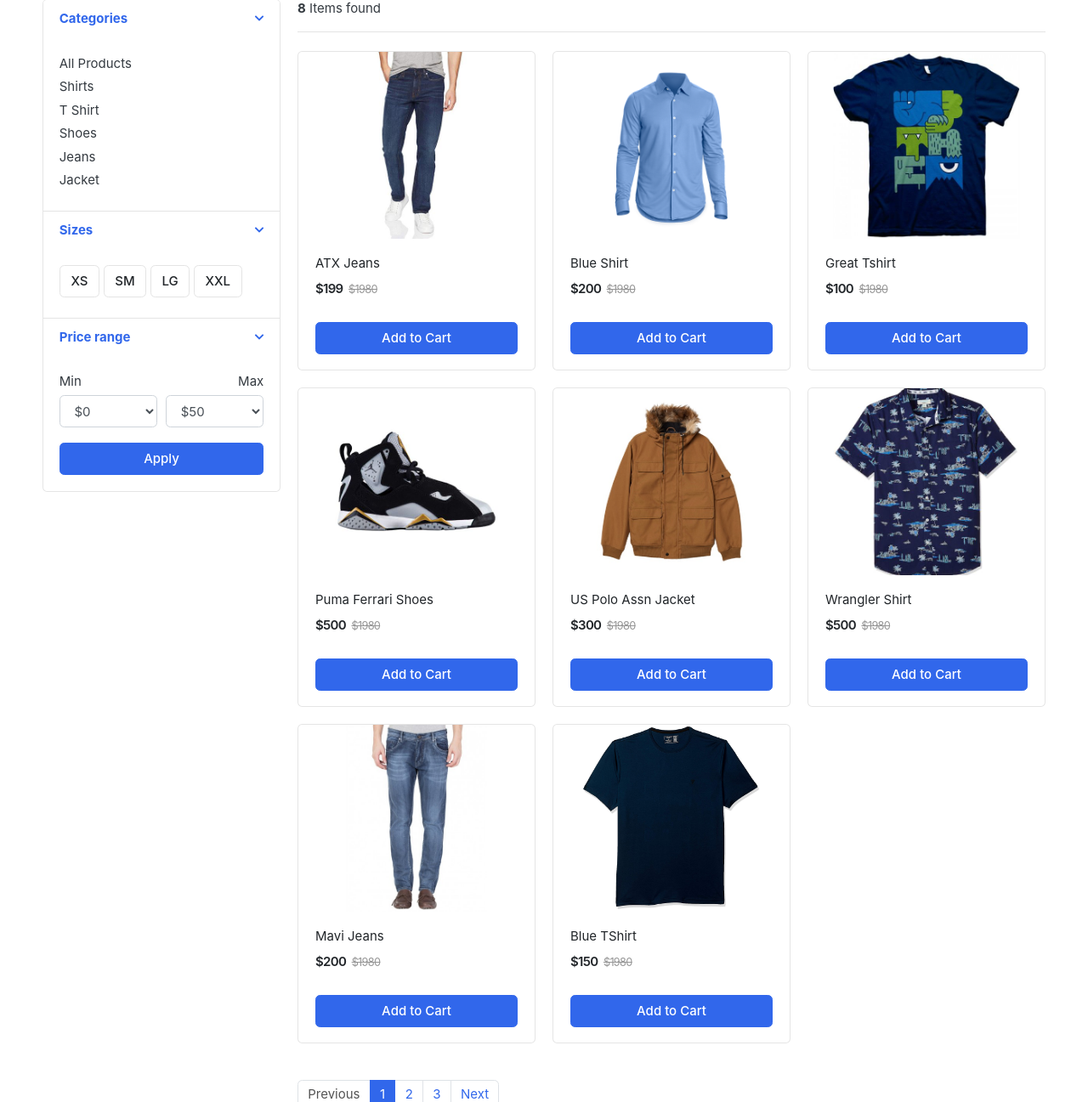
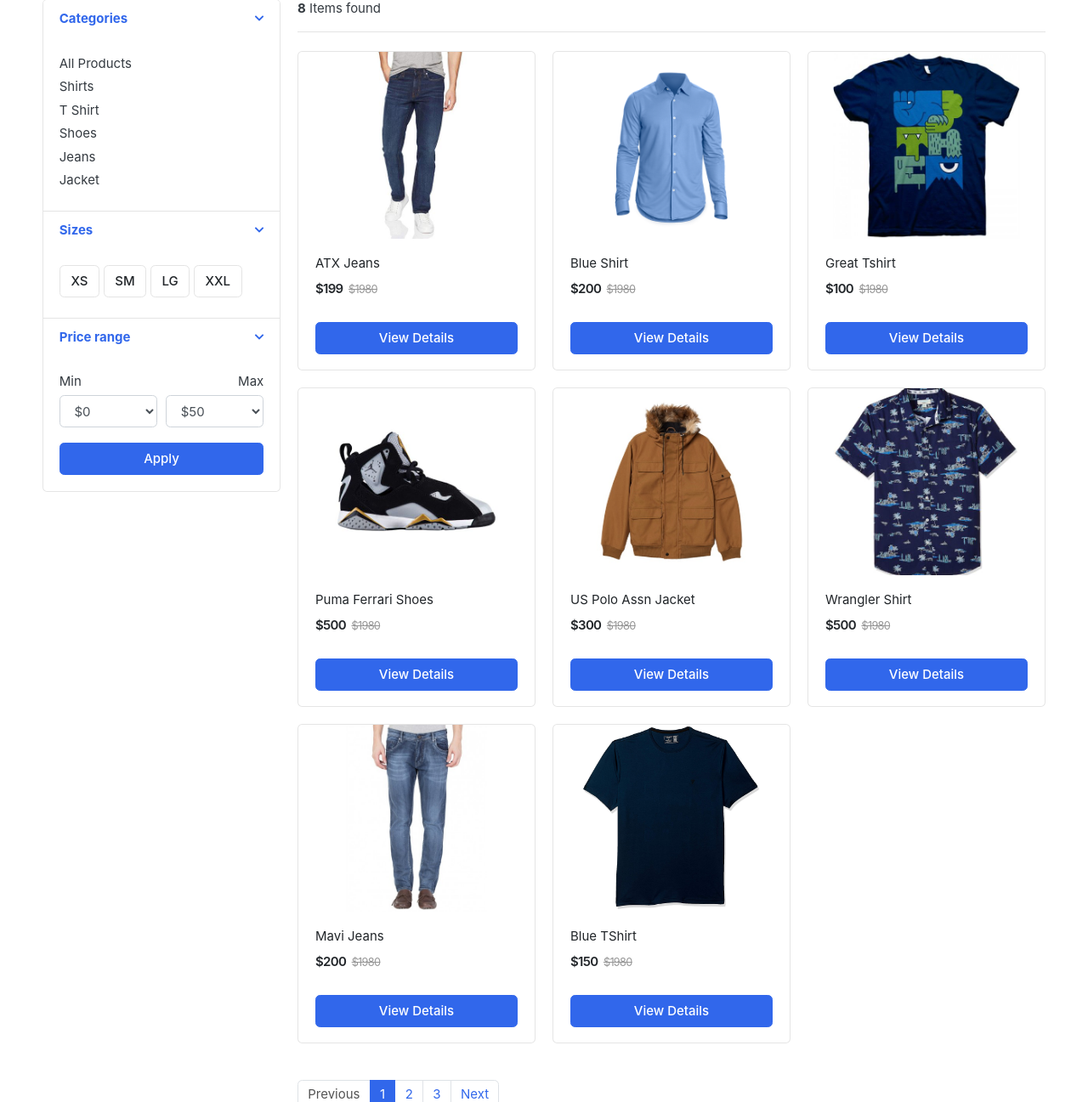
Before and after one commit to nithin-daniel/greatkart-ecommerce, a Django app: page /store/ in a window 1280 px wide. Shown: the part 295-1592 px from the top of the page at 85% size. Run offline with Django 4.2, Linux system fonts and the light colour scheme; data comes from the database, SQL or seed files in the repository; both versions use the stored data as it was after the commit; some libraries are stand-ins or nearby versions; some web fonts are replaced.

Commit message:
store page button changed to View Details

```diff
--- a/templates/store/store.html
+++ b/templates/store/store.html
@@ -143,7 +143,7 @@
                                 <del class="price-old">$1980</del>
                             </div> <!-- price-wrap.// -->
                         </div>
-                        <a href="{% url 'add_cart' product.id %}" class="btn btn-block btn-primary">Add to Cart </a>
+                        <a href="{{ product.get_url }}" class="btn btn-block btn-primary">View Details</a>
                     </figcaption>
                 </figure>
             </div> <!-- col.// -->
```
Also changed, not shown: db.sqlite3, store/views.py (line endings or trailing spaces).
